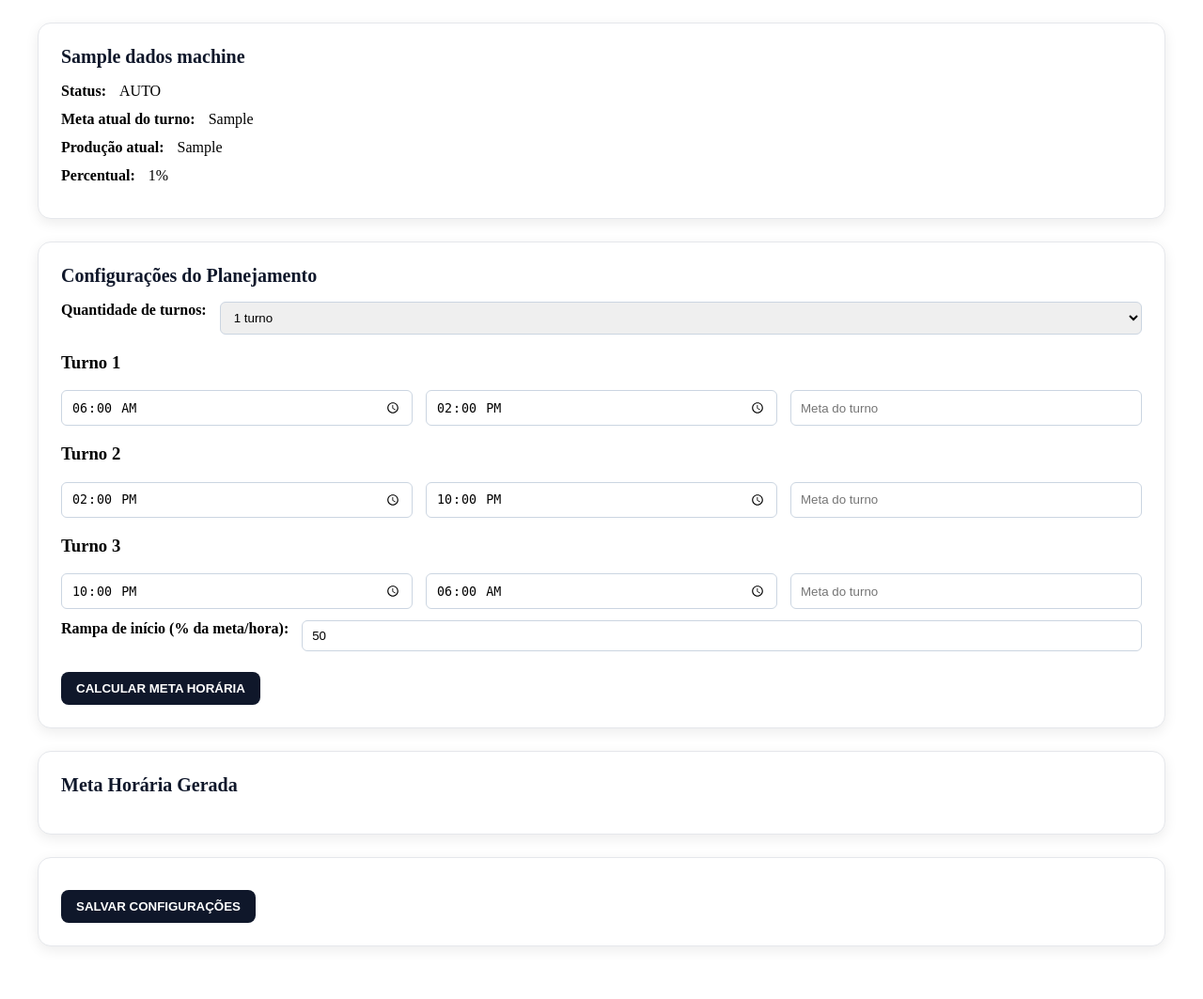
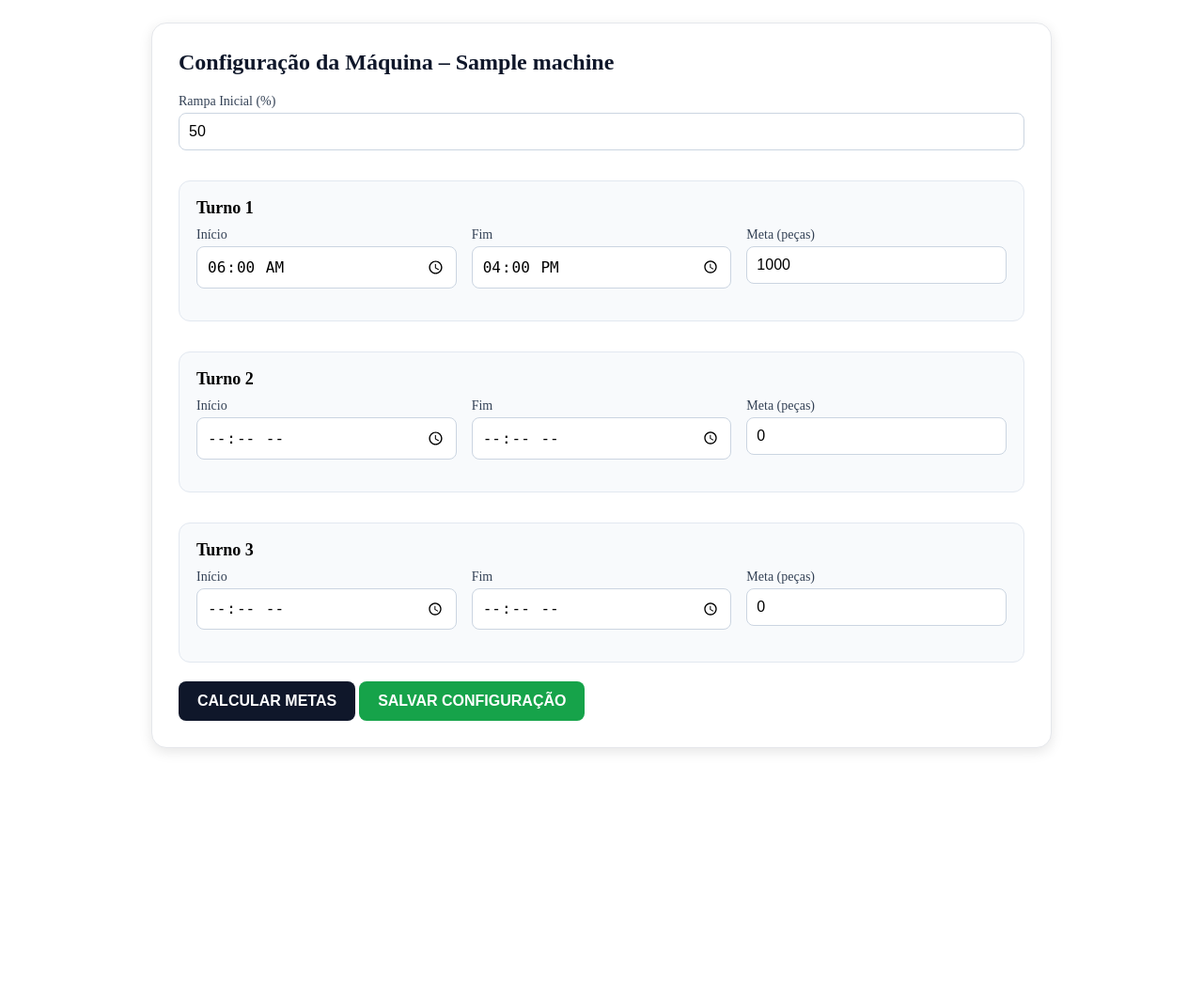
Before and after one commit to NettoSantana/indflow, a Flask app: template templates/config_maquina.html in a window 1280 px wide. Shown: the part 68-1131 px from the top of the page at 94% size. After the commit the page ends 868 px from the top, so only its background shows below. Run offline with Flask 3, Linux system fonts and the light colour scheme; the template is opened without the code that fills it: most values are stand-ins (such as "Sample title", 1, 10 or a date in 2020).

Commit message:
﻿feat: adiciona tela completa de configuração da máquina (config_maquina.html) com suporte a 3 turnos, rampa inicial, geração dinâmica de tabelas de metas, layout industrial compatível com a dashboard e integração inicial com rotas futuras.

```diff
--- a/templates/config_maquina.html
+++ b/templates/config_maquina.html
@@ -1,269 +1,268 @@
 {% extends "base.html" %}
-{% block title %}Configuração da Máquina{% endblock %}
+{% block title %}Configurar Máquina{% endblock %}
 
 {% block content %}
 
 <style>
-  .card {
-    background: #ffffff;
-    padding: 24px;
-    border-radius: 14px;
-    box-shadow: 0 4px 14px rgba(0,0,0,0.08);
-    margin-bottom: 24px;
-    border: 1px solid #e5e7eb;
+  .config-wrapper{
+    width:100%;
+    max-width:900px;
+    margin:0 auto;
+    background:#ffffff;
+    padding:28px;
+    border-radius:16px;
+    box-shadow:0 4px 14px rgba(0,0,0,0.10);
+    border:1px solid #e5e7eb;
   }
 
-  .card h2 {
-    margin: 0 0 16px 0;
-    font-size: 20px;
-    font-weight: 600;
-    color: #0f172a;
+  h2{
+    margin-top:0;
+    font-size:24px;
+    font-weight:700;
+    color:#0f172a;
   }
 
-  .linha {
-    display: flex;
-    gap: 14px;
-    margin-bottom: 12px;
+  .input-row{
+    display:flex;
+    gap:16px;
+    margin-bottom:16px;
   }
 
-  .linha input, .linha select {
-    padding: 8px 10px;
-    border-radius: 6px;
-    border: 1px solid #cbd5e1;
-    flex: 1;
+  .input-group{
+    flex:1;
+    display:flex;
+    flex-direction:column;
   }
 
-  .tabela-meta {
-    width: 100%;
-    border-collapse: collapse;
-    margin-top: 12px;
+  .input-group label{
+    font-size:14px;
+    margin-bottom:4px;
+    color:#334155;
   }
 
-  .tabela-meta th, .tabela-meta td {
-    padding: 10px;
-    border-bottom: 1px solid #e2e8f0;
-    text-align: left;
+  .input-group input{
+    padding:10px;
+    border:1px solid #cbd5e1;
+    border-radius:8px;
+    font-size:16px;
   }
 
-  .turno-header {
-    background: #f1f5f9;
-    font-weight: bold;
+  .btn{
+    margin-top:20px;
+    padding:12px 20px;
+    border:none;
+    border-radius:8px;
+    cursor:pointer;
+    font-size:16px;
+    font-weight:600;
+    color:white;
+    background:#0f172a;
+    transition:0.2s;
   }
 
-  .botao {
-    background: #0f172a;
-    color: white;
-    padding: 10px 16px;
-    border-radius: 8px;
-    text-decoration: none;
-    border: none;
-    cursor: pointer;
-    font-weight: 600;
-    margin-top: 10px;
+  .btn:hover{
+    background:#1e293b;
   }
 
-  .botao:hover {
-    background: #1e293b;
+  .turno-block{
+    margin-top:32px;
+    padding:18px;
+    border-radius:12px;
+    border:1px solid #e2e8f0;
+    background:#f8fafc;
+  }
+
+  .turno-block h3{
+    margin:0 0 10px 0;
+    font-size:18px;
+    font-weight:700;
+  }
+
+  table{
+    width:100%;
+    border-collapse:collapse;
+    margin-top:12px;
+  }
+
+  table th, table td{
+    border:1px solid #cbd5e1;
+    padding:10px;
+    text-align:center;
+  }
+
+  table th{
+    background:#e2e8f0;
+    font-weight:700;
   }
 </style>
 
+<div class="config-wrapper">
 
-<!-- ====================================================== -->
-<!-- CARD 1 — INFORMAÇÕES DA MÁQUINA -->
-<!-- ====================================================== -->
-<div class="card">
-  <h2>{{ dados_machine.nome }}</h2>
+  <h2>Configuração da Máquina – {{ machine.nome }}</h2>
 
-  <div class="linha">
-    <strong>Status:</strong> {{ dados_machine.status }}
-  </div>
-  <div class="linha">
-    <strong>Meta atual do turno:</strong> {{ dados_machine.meta_turno }}
-  </div>
-  <div class="linha">
-    <strong>Produção atual:</strong> {{ dados_machine.producao_turno }}
-  </div>
-  <div class="linha">
-    <strong>Percentual:</strong> {{ dados_machine.percentual }}%
+  <!-- CAMPOS DO FORM -->
+  <div class="input-row">
+    <div class="input-group">
+      <label>Rampa Inicial (%)</label>
+      <input id="rampa" type="number" min="0" max="90" value="50">
     </div>
   </div>
 
-
-<!-- ====================================================== -->
-<!-- CARD 2 — CONFIGURAÇÕES -->
-<!-- ====================================================== -->
-<div class="card">
-  <h2>Configurações do Planejamento</h2>
-
-  <!-- QTDE DE TURNOS -->
-  <div class="linha">
-    <label><strong>Quantidade de turnos:</strong></label>
-    <select id="qtd_turnos">
-      <option value="1">1 turno</option>
-      <option value="2">2 turnos</option>
-      <option value="3">3 turnos</option>
-    </select>
+  <!-- TURNO 1 -->
+  <div class="turno-block">
+    <h3>Turno 1</h3>
+    <div class="input-row">
+      <div class="input-group">
+        <label>Início</label>
+        <input id="t1_ini" type="time" value="06:00">
       </div>
-
-  <!-- TURNOS -->
-  <div id="area_turnos">
-
-    <!-- TURNO 1 -->
-    <div class="turno bloco-turno" id="turno1">
-      <h3>Turno 1</h3>
-      <div class="linha">
-        <input id="t1_inicio" type="time" value="06:00">
-        <input id="t1_fim" type="time" value="14:00">
-        <input id="t1_meta" type="number" placeholder="Meta do turno">
+      <div class="input-group">
+        <label>Fim</label>
+        <input id="t1_fim" type="time" value="16:00">
+      </div>
+      <div class="input-group">
+        <label>Meta (peças)</label>
+        <input id="t1_meta" type="number" value="1000">
       </div>
     </div>
 
+    <div id="tabela_turno1"></div>
+  </div>
+
   <!-- TURNO 2 -->
-    <div class="turno bloco-turno" id="turno2">
+  <div class="turno-block">
     <h3>Turno 2</h3>
-      <div class="linha">
-        <input id="t2_inicio" type="time" value="14:00">
-        <input id="t2_fim" type="time" value="22:00">
-        <input id="t2_meta" type="number" placeholder="Meta do turno">
+    <div class="input-row">
+      <div class="input-group">
+        <label>Início</label>
+        <input id="t2_ini" type="time">
+      </div>
+      <div class="input-group">
+        <label>Fim</label>
+        <input id="t2_fim" type="time">
+      </div>
+      <div class="input-group">
+        <label>Meta (peças)</label>
+        <input id="t2_meta" type="number" value="0">
       </div>
     </div>
 
+    <div id="tabela_turno2"></div>
+  </div>
+
   <!-- TURNO 3 -->
-    <div class="turno bloco-turno" id="turno3">
+  <div class="turno-block">
     <h3>Turno 3</h3>
-      <div class="linha">
-        <input id="t3_inicio" type="time" value="22:00">
-        <input id="t3_fim" type="time" value="06:00">
-        <input id="t3_meta" type="number" placeholder="Meta do turno">
+    <div class="input-row">
+      <div class="input-group">
+        <label>Início</label>
+        <input id="t3_ini" type="time">
       </div>
+      <div class="input-group">
+        <label>Fim</label>
+        <input id="t3_fim" type="time">
+      </div>
+      <div class="input-group">
+        <label>Meta (peças)</label>
+        <input id="t3_meta" type="number" value="0">
       </div>
     </div>
 
-  <!-- RAMPA -->
-  <div class="linha">
-    <label><strong>Rampa de início (% da meta/hora):</strong></label>
-    <input id="rampa" type="number" value="50">
+    <div id="tabela_turno3"></div>
   </div>
 
-  <!-- BOTÃO -->
-  <button class="botao" onclick="calcularMeta()">CALCULAR META HORÁRIA</button>
+  <button class="btn" onclick="calcular()">CALCULAR METAS</button>
+  <button class="btn" style="background:#16a34a" onclick="salvar()">SALVAR CONFIGURAÇÃO</button>
 
 </div>
 
-
-<!-- ====================================================== -->
-<!-- CARD 3 — RESULTADO -->
-<!-- ====================================================== -->
-<div class="card">
-  <h2>Meta Horária Gerada</h2>
-
-  <table class="tabela-meta" id="tabela_resultado"></table>
-</div>
-
-
-<!-- ====================================================== -->
-<!-- CARD 4 — SALVAR -->
-<!-- ====================================================== -->
-<div class="card">
-  <button class="botao" onclick="salvarConfig()">SALVAR CONFIGURAÇÕES</button>
-</div>
-
-
-<!-- ====================================================== -->
-<!-- JAVASCRIPT DA PÁGINA -->
-<!-- ====================================================== -->
 <script>
 
-function coletarTurnos() {
-  const qtd = parseInt(document.getElementById("qtd_turnos").value);
+function rangeHoras(inicio, fim){
+  let horas = [];
+  let hi = parseInt(inicio.split(":")[0]);
+  let hf = parseInt(fim.split(":")[0]);
 
-  let turnos = [];
+  if(hf <= hi){ hf += 24; }
 
-  if (qtd >= 1) {
-    turnos.push({
-      inicio: document.getElementById("t1_inicio").value,
-      fim: document.getElementById("t1_fim").value,
-      meta: document.getElementById("t1_meta").value || 0
-    });
+  for(let h = hi; h < hf; h++){
+    horas.push({ ini:h, fim:h+1 });
   }
 
-  if (qtd >= 2) {
-    turnos.push({
-      inicio: document.getElementById("t2_inicio").value,
-      fim: document.getElementById("t2_fim").value,
-      meta: document.getElementById("t2_meta").value || 0
-    });
+  return horas;
 }
 
-  if (qtd == 3) {
-    turnos.push({
-      inicio: document.getElementById("t3_inicio").value,
-      fim: document.getElementById("t3_fim").value,
-      meta: document.getElementById("t3_meta").value || 0
-    });
+function calculaTabela(turno, meta, rampa, idTabela){
+  if(!turno.ini || !turno.fim || meta <= 0){
+    document.getElementById(idTabela).innerHTML = "";
+    return;
   }
 
-  return turnos;
+  const horas = rangeHoras(turno.ini, turno.fim);
+
+  if(horas.length === 0){
+    document.getElementById(idTabela).innerHTML = "";
+    return;
   }
 
+  const primeiraHora = Math.floor(meta * (rampa/100));
+  const restante = meta - primeiraHora;
+  const metaHoraBase = Math.floor(restante / (horas.length - 1));
 
-function calcularMeta() {
+  let tabela = `
+    <table>
+      <tr><th>Hora</th><th>Meta</th></tr>
+      <tr><td>${horas[0].ini}:00 - ${horas[0].fim}:00</td><td>${primeiraHora}</td></tr>
+  `;
 
-  const turnos = coletarTurnos();
-  const rampa = document.getElementById("rampa").value;
+  let acumulado = primeiraHora;
 
-  fetch(window.location.pathname + "/calcular", {
-    method: "POST",
-    headers: { "Content-Type": "application/json" },
-    body: JSON.stringify({
-      turnos: turnos,
-      rampa: rampa
-    })
-  })
-  .then(r => r.json())
-  .then(data => {
-    const tabela = document.getElementById("tabela_resultado");
-    tabela.innerHTML = "";
+  for(let i = 1; i < horas.length; i++){
+    let val = metaHoraBase;
+    if(i === horas.length - 1){
+      val = meta - acumulado;
+    }
+    acumulado += val;
 
-    data.tabela.forEach(linha => {
-
-      if (linha.is_header) {
-        tabela.innerHTML += `
-          <tr class="turno-header">
-            <td colspan="2">${linha.turno}</td>
-          </tr>
-        `;
-      } else {
-        tabela.innerHTML += `
+    tabela += `
       <tr>
-            <td>${linha.faixa}</td>
-            <td>${linha.meta} peças</td>
+        <td>${horas[i].ini}:00 - ${horas[i].fim}:00</td>
+        <td>${val}</td>
       </tr>
     `;
   }
-    });
 
-  });
+  tabela += "</table>";
+  document.getElementById(idTabela).innerHTML = tabela;
 }
 
+function calcular(){
+  const rampa = parseInt(document.getElementById("rampa").value);
 
-function salvarConfig() {
+  calculaTabela(
+    { ini: t1_ini.value, fim: t1_fim.value },
+    parseInt(t1_meta.value),
+    rampa,
+    "tabela_turno1"
+  );
 
-  const turnos = coletarTurnos();
-  const rampa = document.getElementById("rampa").value;
+  calculaTabela(
+    { ini: t2_ini.value, fim: t2_fim.value },
+    parseInt(t2_meta.value),
+    rampa,
+    "tabela_turno2"
+  );
 
-  fetch(window.location.pathname + "/salvar", {
-    method: "POST",
-    headers: { "Content-Type": "application/json" },
-    body: JSON.stringify({
-      turnos: turnos,
-      rampa: rampa
-    })
-  })
-  .then(r => r.json())
-  .then(data => {
-    alert("Configurações salvas com sucesso!");
-  });
+  calculaTabela(
+    { ini: t3_ini.value, fim: t3_fim.value },
+    parseInt(t3_meta.value),
+    rampa,
+    "tabela_turno3"
+  );
+}
+
+function salvar(){
+  alert("Depois conectamos isso ao server.py ❤️");
 }
 
 </script>
```
Lines whose indentation alone changed are shown as unchanged.
